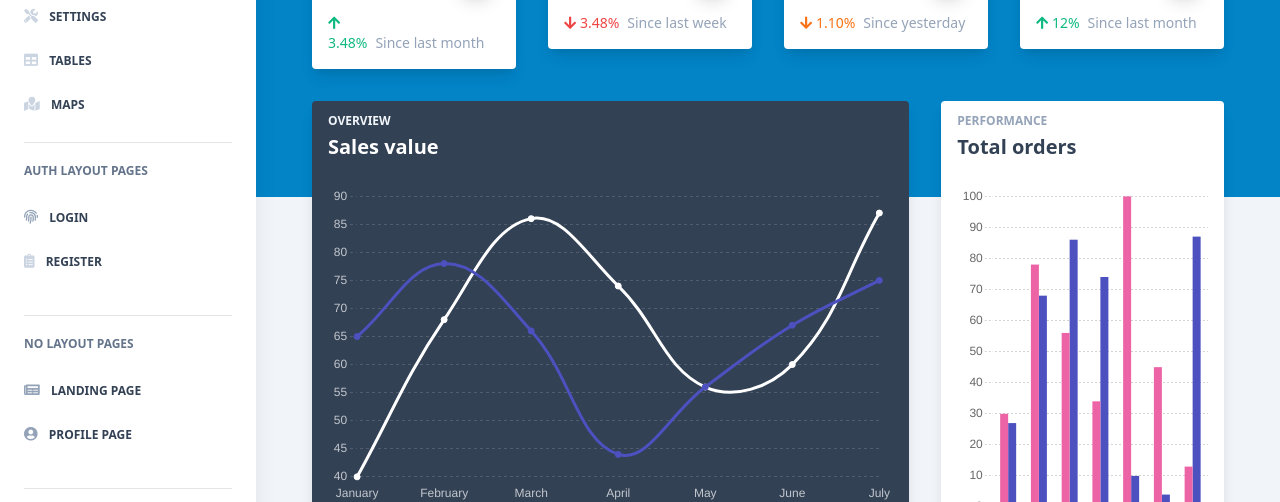
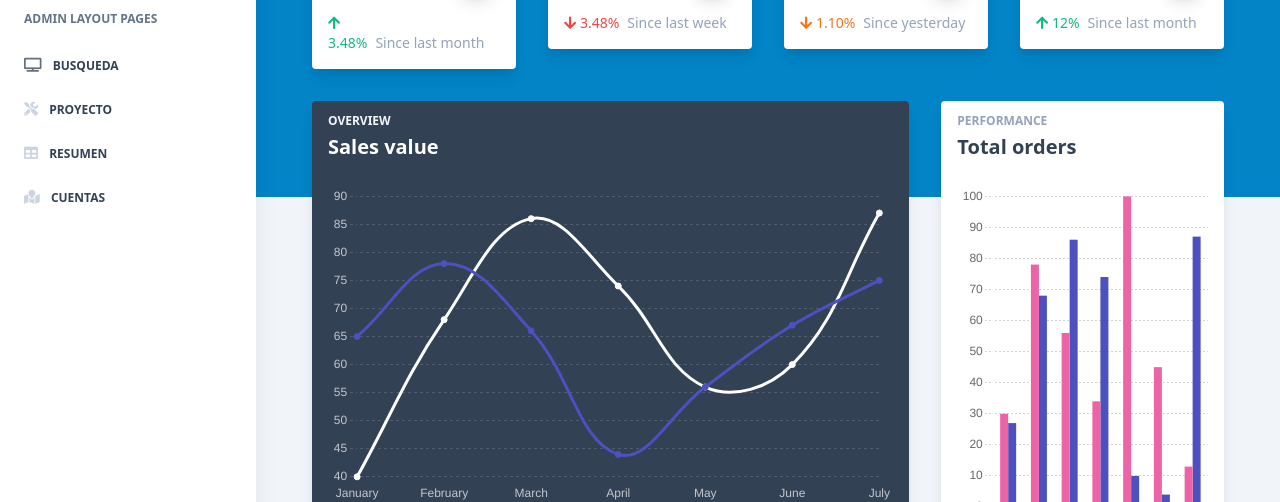
Before and after one commit to ISMAELRIVAS2018/control-system, a React app: page /admin/dashboard in a window 1280 px wide. Shown: the part 195-697 px from the top of the page. Built offline with nearby package versions, Linux system fonts and the light colour scheme.

Commit message:
Created SideBar

```diff
--- a/public/index.html
+++ b/public/index.html
@@ -1,20 +1,3 @@
-<!--
-=========================================================
-* Notus React - v1.1.0 based on Tailwind Starter Kit by Creative Tim
-=========================================================
-
-* Product Page: https://www.creative-tim.com/product/notus-react
-* Copyright 2021 Creative Tim (https://www.creative-tim.com)
-* Licensed under MIT (https://github.com/creativetimofficial/notus-react/blob/main/LICENSE.md)
-
-* Tailwind Starter Kit Page: https://www.creative-tim.com/learning-lab/tailwind-starter-kit/presentation
-
-* Coded by Creative Tim
-
-=========================================================
-
-* The above copyright notice and this permission notice shall be included in all copies or substantial portions of the Software.
--->
 <!DOCTYPE html>
 <html lang="en">
   <head>
@@ -31,35 +14,12 @@
       sizes="76x76"
       href="%PUBLIC_URL%/apple-icon.png"
     />
-    <!--
-      manifest.json provides metadata used when your web app is installed on a
-      user's mobile device or desktop. See https://developers.google.com/web/fundamentals/web-app-manifest/
-    -->
     <link rel="manifest" href="%PUBLIC_URL%/manifest.json" />
-    <!--
-      Notice the use of %PUBLIC_URL% in the tags above.
-      It will be replaced with the URL of the `public` folder during the build.
-      Only files inside the `public` folder can be referenced from the HTML.
-
-      Unlike "/favicon.ico" or "favicon.ico", "%PUBLIC_URL%/favicon.ico" will
-      work correctly both with client-side routing and a non-root public URL.
-      Learn how to configure a non-root public URL by running `npm run build`.
-    -->
-    <title>Notus React by Creative Tim | Free and Open Source UI Kit</title>
+    <title>Control Systems| Conexion</title>
     <script src="https://maps.googleapis.com/maps/api/js?key=YOUR_KEY_HERE"></script>
   </head>
   <body class="text-blueGray-700 antialiased">
     <noscript>You need to enable JavaScript to run this app.</noscript>
     <div id="root"></div>
-    <!--
-      This HTML file is a template.
-      If you open it directly in the browser, you will see an empty page.
-
-      You can add webfonts, meta tags, or analytics to this file.
-      The build step will place the bundled scripts into the <body> tag.
-
-      To begin the development, run `npm start` or `yarn start`.
-      To create a production bundle, use `npm run build` or `yarn build`.
-    -->
   </body>
 </html>
--- /dev/null
+++ b/src/components/SideBarConexion/SideBarConexion.js
@@ -0,0 +1,180 @@
+/*eslint-disable*/
+import React from "react";
+import { Link } from "react-router-dom";
+
+import NotificationDropdown from "components/Dropdowns/NotificationDropdown.js";
+import UserDropdown from "components/Dropdowns/UserDropdown.js";
+
+export default function SideBarConexion() {
+  const [collapseShow, setCollapseShow] = React.useState("hidden");
+  return (
+    <>
+      <nav className="md:left-0 md:block md:fixed md:top-0 md:bottom-0 md:overflow-y-auto md:flex-row md:flex-nowrap md:overflow-hidden shadow-xl bg-white flex flex-wrap items-center justify-between relative md:w-64 z-10 py-4 px-6">
+        <div className="md:flex-col md:items-stretch md:min-h-full md:flex-nowrap px-0 flex flex-wrap items-center justify-between w-full mx-auto">
+          {/* Toggler */}
+          <button
+            className="cursor-pointer text-black opacity-50 md:hidden px-3 py-1 text-xl leading-none bg-transparent rounded border border-solid border-transparent"
+            type="button"
+            onClick={() => setCollapseShow("bg-white m-2 py-3 px-6")}
+          >
+            <i className="fas fa-bars"></i>
+          </button>
+          {/* Brand */}
+          <Link
+            className="md:block text-left md:pb-2 text-blueGray-600 mr-0 inline-block whitespace-nowrap text-sm uppercase font-bold p-4 px-0"
+            to="/"
+          >
+            <img src="https://conexion.sv/wp-content/uploads/2021/07/logo_conexion_letra_gris.png" width={"150px"} alt="logo-conexion" />
+          </Link>
+          {/* User */}
+          <ul className="md:hidden items-center flex flex-wrap list-none">
+            <li className="inline-block relative">
+              <NotificationDropdown />
+            </li>
+            <li className="inline-block relative">
+              <UserDropdown />
+            </li>
+          </ul>
+          {/* Collapse */}
+          <div
+            className={
+              "md:flex md:flex-col md:items-stretch md:opacity-100 md:relative md:mt-4 md:shadow-none shadow absolute top-0 left-0 right-0 z-40 overflow-y-auto overflow-x-hidden h-auto items-center flex-1 rounded " +
+              collapseShow
+            }
+          >
+            {/* Collapse header */}
+            <div className="md:min-w-full md:hidden block pb-4 mb-4 border-b border-solid border-blueGray-200">
+              <div className="flex flex-wrap">
+                <div className="w-6/12">
+                  <Link
+                    className="md:block text-left md:pb-2 text-blueGray-600 mr-0 inline-block whitespace-nowrap text-sm uppercase font-bold p-4 px-0"
+                    to="/"
+                  >
+                    <img src="https://conexion.sv/wp-content/uploads/2021/07/logo_conexion_letra_gris.png" width={"100px"} alt="logo-conexion" />
+                  </Link>
+                </div>
+                <div className="w-6/12 flex justify-end">
+                  <button
+                    type="button"
+                    className="cursor-pointer text-black opacity-50 md:hidden px-3 py-1 text-xl leading-none bg-transparent rounded border border-solid border-transparent"
+                    onClick={() => setCollapseShow("hidden")}
+                  >
+                    <i className="fas fa-times"></i>
+                  </button>
+                </div>
+              </div>
+            </div>
+            {/* Form */}
+            <form className="mt-6 mb-4 md:hidden">
+              <div className="mb-3 pt-0">
+                <input
+                  type="text"
+                  placeholder="Search"
+                  className="border-0 px-3 py-2 h-12 border border-solid  border-blueGray-500 placeholder-blueGray-300 text-blueGray-600 bg-white rounded text-base leading-snug shadow-none outline-none focus:outline-none w-full font-normal"
+                />
+              </div>
+            </form>
+
+            {/* Divider */}
+            <hr className="my-4 md:min-w-full" />
+            {/* Heading */}
+            <h6 className="md:min-w-full text-blueGray-500 text-xs uppercase font-bold block pt-1 pb-4 no-underline">
+              Admin Layout Pages
+            </h6>
+            {/* Navigation */}
+
+            <ul className="md:flex-col md:min-w-full flex flex-col list-none">
+              <li className="items-center">
+                <Link
+                  className={
+                    "text-xs uppercase py-3 font-bold block " +
+                    (window.location.href.indexOf("/admin/dashboard") !== -1
+                      ? "text-lightBlue-500 hover:text-lightBlue-600"
+                      : "text-blueGray-700 hover:text-blueGray-500")
+                  }
+                  to="/admin/dashboard"
+                >
+                  <i
+                    className={
+                      "fas fa-tv mr-2 text-sm " +
+                      (window.location.href.indexOf("/admin/dashboard") !== -1
+                        ? "opacity-75"
+                        : "text-blueGray-300")
+                    }
+                  ></i>{" "}
+                  Busqueda
+                </Link>
+              </li>
+
+              <li className="items-center">
+                <Link
+                  className={
+                    "text-xs uppercase py-3 font-bold block " +
+                    (window.location.href.indexOf("/admin/settings") !== -1
+                      ? "text-lightBlue-500 hover:text-lightBlue-600"
+                      : "text-blueGray-700 hover:text-blueGray-500")
+                  }
+                  to="/admin/settings"
+                >
+                  <i
+                    className={
+                      "fas fa-tools mr-2 text-sm " +
+                      (window.location.href.indexOf("/admin/settings") !== -1
+                        ? "opacity-75"
+                        : "text-blueGray-300")
+                    }
+                  ></i>{" "}
+                  Proyecto
+                </Link>
+              </li>
+
+              <li className="items-center">
+                <Link
+                  className={
+                    "text-xs uppercase py-3 font-bold block " +
+                    (window.location.href.indexOf("/admin/tables") !== -1
+                      ? "text-lightBlue-500 hover:text-lightBlue-600"
+                      : "text-blueGray-700 hover:text-blueGray-500")
+                  }
+                  to="/admin/tables"
+                >
+                  <i
+                    className={
+                      "fas fa-table mr-2 text-sm " +
+                      (window.location.href.indexOf("/admin/tables") !== -1
+                        ? "opacity-75"
+                        : "text-blueGray-300")
+                    }
+                  ></i>{" "}
+                  Resumen
+                </Link>
+              </li>
+
+              <li className="items-center">
+                <Link
+                  className={
+                    "text-xs uppercase py-3 font-bold block " +
+                    (window.location.href.indexOf("/admin/maps") !== -1
+                      ? "text-lightBlue-500 hover:text-lightBlue-600"
+                      : "text-blueGray-700 hover:text-blueGray-500")
+                  }
+                  to="/admin/maps"
+                >
+                  <i
+                    className={
+                      "fas fa-map-marked mr-2 text-sm " +
+                      (window.location.href.indexOf("/admin/maps") !== -1
+                        ? "opacity-75"
+                        : "text-blueGray-300")
+                    }
+                  ></i>{" "}
+                  Cuentas
+                </Link>
+              </li>
+            </ul>
+          </div>
+        </div>
+      </nav>
+    </>
+  );
+}
--- a/src/layouts/Admin.js
+++ b/src/layouts/Admin.js
@@ -4,7 +4,7 @@ import { Switch, Route, Redirect } from "react-router-dom";
 // components
 
 import AdminNavbar from "components/Navbars/AdminNavbar.js";
-import Sidebar from "components/Sidebar/Sidebar.js";
+import SideBarConexion from "components/SideBarConexion/SideBarConexion";
 import HeaderStats from "components/Headers/HeaderStats.js";
 import FooterAdmin from "components/Footers/FooterAdmin.js";
 
@@ -18,7 +18,7 @@ import Tables from "views/admin/Tables.js";
 export default function Admin() {
   return (
     <>
-      <Sidebar />
+      <SideBarConexion />
       <div className="relative md:ml-64 bg-blueGray-100">
         <AdminNavbar />
         {/* Header */}
```
Also changed, not shown: src/assets/img/logo_conexion_letra_gris.png (added), src/assets/styles/tailwind.css.
